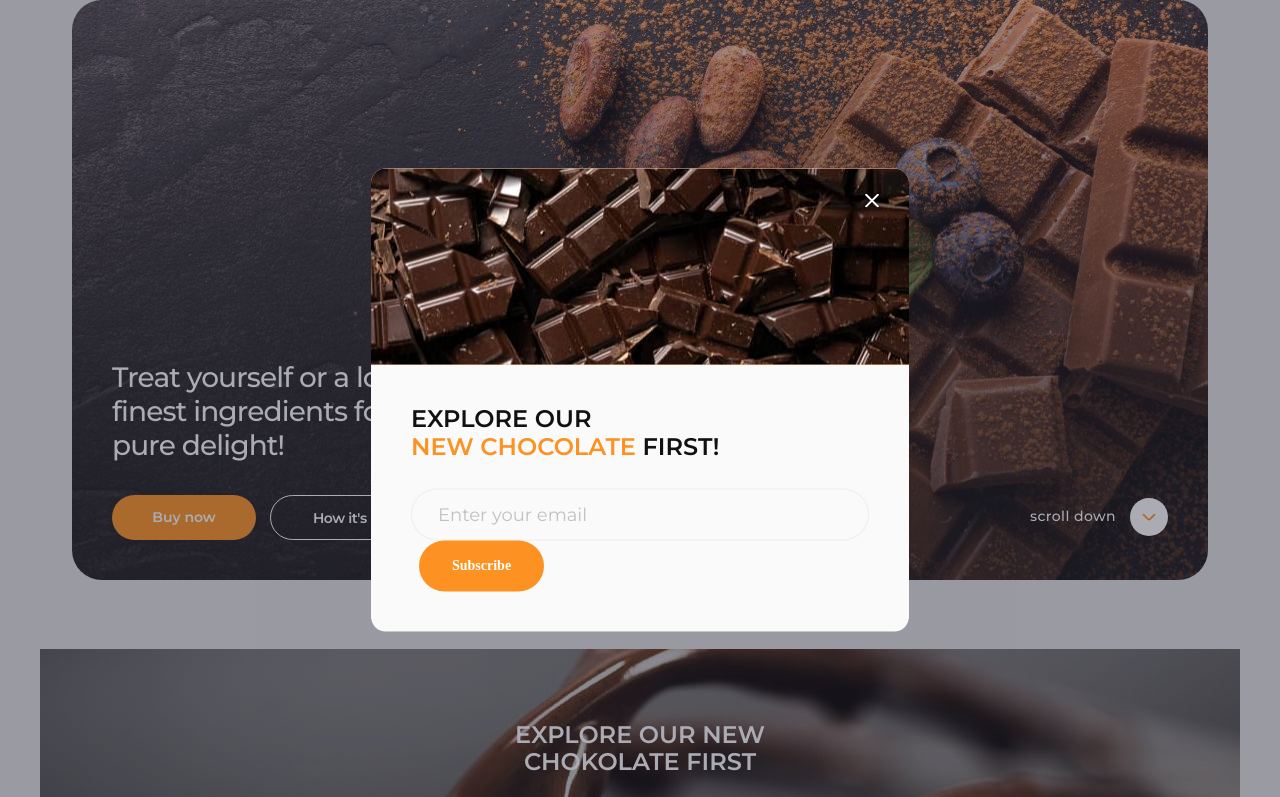
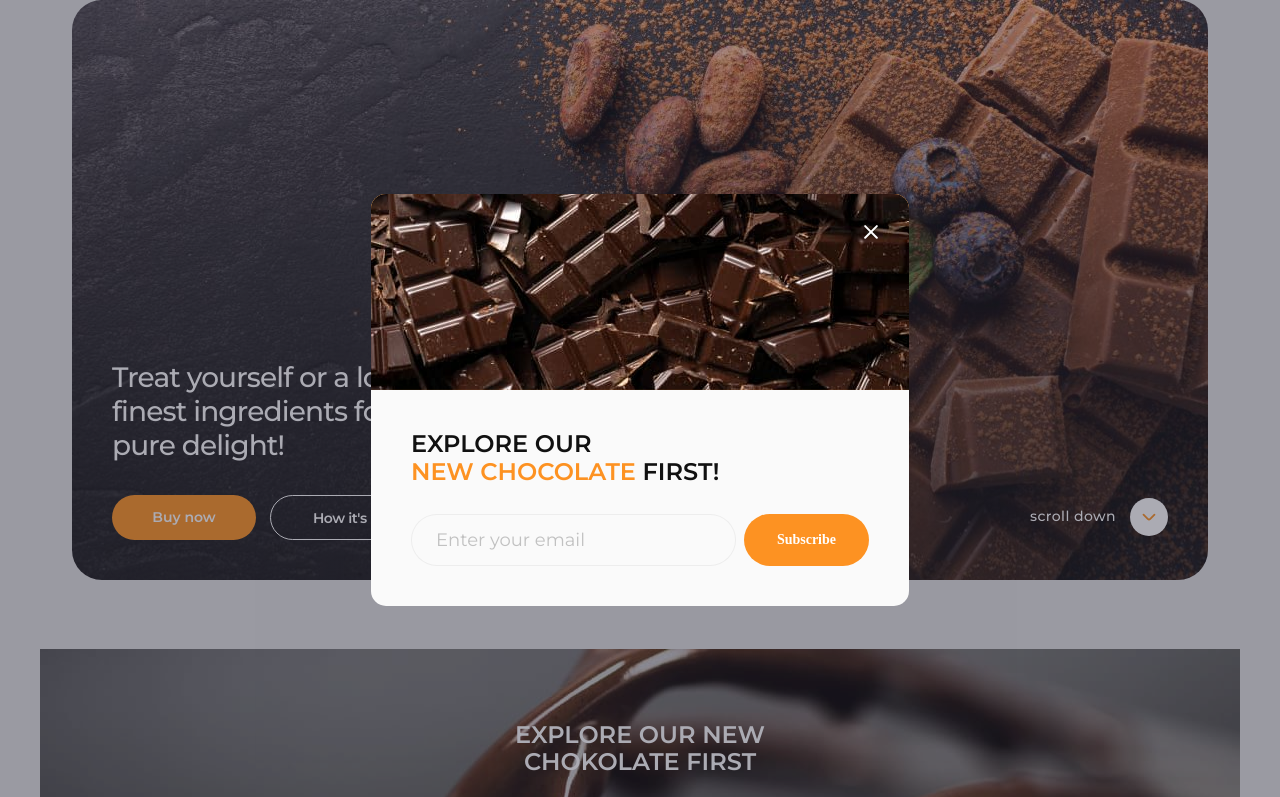
Before and after one commit to Oleksii81/project-group-11, a website built with Vite: page src/index.html in a window 1280 px wide. Shown: the top 797 px of the page. Built offline with nearby package versions, Linux system fonts and the light colour scheme.

Commit message:
update modal style

```diff
--- a/src/css/subscribe.css
+++ b/src/css/subscribe.css
@@ -162,13 +162,18 @@
     justify-content: center;
     align-items: center;
     background: none;
+    border-radius: 50%;
+    width: 28px;
+    height: 28px;
 }
+
 
 .subs-btn-close:focus,
 .subs-btn-close:hover {
     border-radius: 50%;
     width: 28px;
     height: 28px;
+    background: #FCF1E0;
 }
 
 .subscribe-background {
@@ -182,13 +187,12 @@
     width: 14px;
     height: 14px;
     outline: none;
+    stroke: white;
 }
 
 .subs-svg-close:hover,
 .subs-svg-close:focus {
-    /* background: #FCF1E0; */
-    /* transition: color 250ms cubic-bezier(0.4, 0, 0.2, 1), background-color 250ms cubic-bezier(0.4, 0, 0.2, 1); */
-    stroke: drop-shadow(0px 4px 4px rgba(0, 0, 0, 0.25));
+
 }
 
 .subscribe-wrap-form {
@@ -221,6 +225,7 @@
     outline: none;
     cursor: pointer;
     width: 100%;
+    padding-left: 24px;
 }
 
 .input-subs::placeholder {
@@ -231,7 +236,6 @@
         display: flex;
         align-items: center;
         color: rgba(64, 64, 64, 0.3);
-        padding-left: 24px;
 }
 
 .input-subs:focus {
@@ -259,5 +263,5 @@
 }
 
 .subs-wrap-btn {
-
+    display: flex;
 }
```
